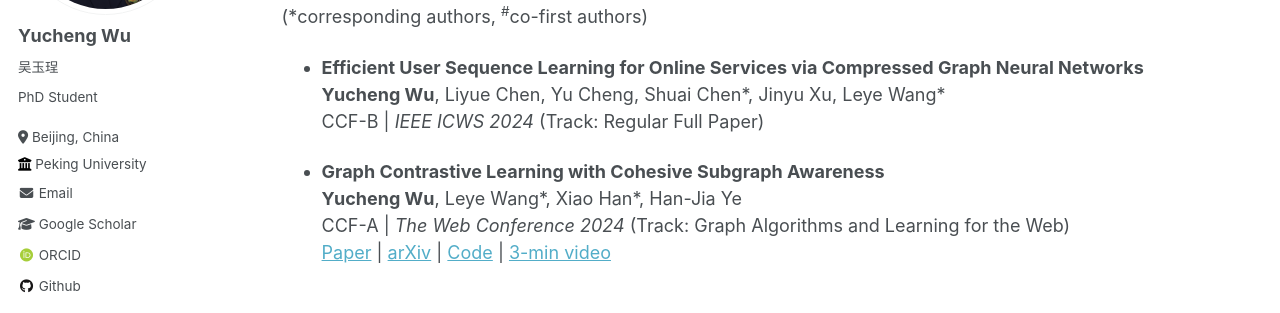
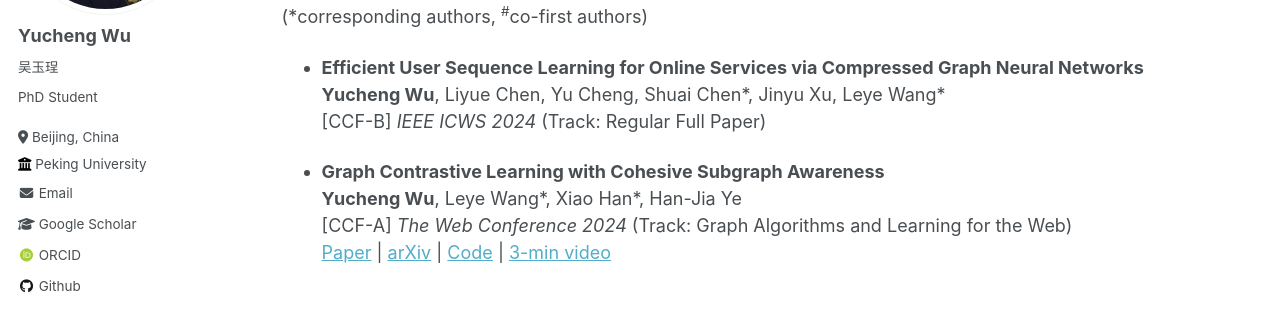
Before and after one commit to wuyucheng2002/wuyucheng2002.github.io, a Jekyll site: the page built from _pages/research.md, in a window 1280 px wide and 1012 px high. Shown: the part 278-591 px from the top of the window. Built offline with Jekyll 4.4.1, drawn with Linux system fonts in a browser that asks for light colours; some web fonts are replaced.

```diff
--- a/_pages/research.md
+++ b/_pages/research.md
@@ -13,11 +13,11 @@ You can also find a list of my published work on <a href="https://scholar.google
 
 * **Efficient User Sequence Learning for Online Services via Compressed Graph Neural Networks** <br/>
   <b>Yucheng Wu</b>, Liyue Chen, Yu Cheng, Shuai Chen\*, Jinyu Xu, Leye Wang\* <br/>
-  CCF-B | *IEEE ICWS 2024* (Track: Regular Full Paper) <br/>
+  [CCF-B] *IEEE ICWS 2024* (Track: Regular Full Paper) <br/>
 
 * **Graph Contrastive Learning with Cohesive Subgraph Awareness** <br/>
   <b>Yucheng Wu</b>, Leye Wang\*, Xiao Han\*, Han-Jia Ye <br/>
-  CCF-A | *The Web Conference 2024* (Track: Graph Algorithms and Learning for the Web) <br/>
+  [CCF-A] *The Web Conference 2024* (Track: Graph Algorithms and Learning for the Web) <br/>
   <a href="https://dl.acm.org/doi/10.1145/3589334.3645470" target="_blank">Paper</a> |
   <a href="https://arxiv.org/abs/2401.17580" target="_blank">arXiv</a> |
   <a href="https://github.com/wuyucheng2002/CTAug" target="_blank">Code</a> |
```
